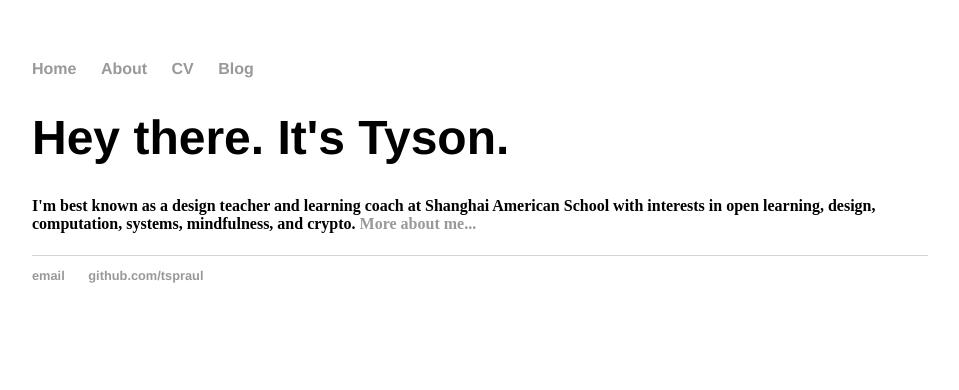
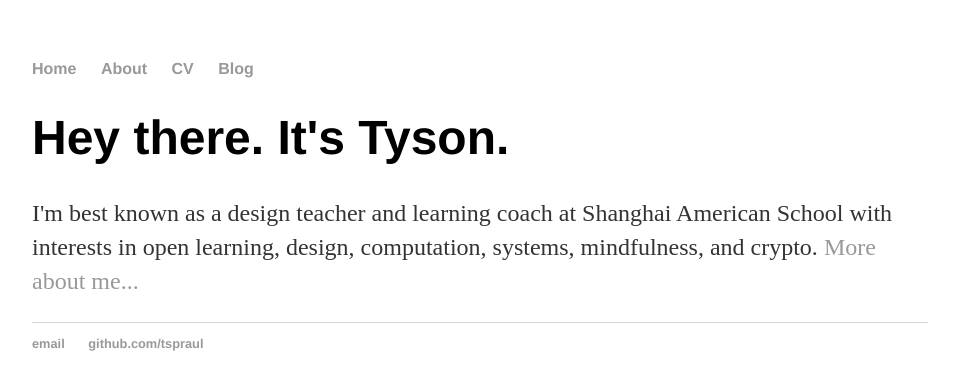
Before and after one commit to tspraul/tspraul, a Jekyll site: the page built from index.html, in a window 1280 px wide. Shown: the top 390 px of the page, without its empty margins (160-1119 px from the left). Built offline with Jekyll 4.4.1, drawn with Linux system fonts in a browser that asks for light colours.

```diff
--- a/index.html
+++ b/index.html
@@ -4,6 +4,6 @@ title: Tyson Spraul
 ---
 <div class="blurb">
         <h1>Hey there. It's Tyson.</h1>
-	<h4>I'm best known as a design teacher and learning coach at Shanghai American School with interests
-	in open learning, design, computation, systems, mindfulness, and crypto. <a href="{{ site.baseurl }}/about">More about me...</a></h4>
+	<p>I'm best known as a design teacher and learning coach at Shanghai American School with interests
+	in open learning, design, computation, systems, mindfulness, and crypto. <a href="{{ site.baseurl }}/about">More about me...</a></p>
 </div><!-- /.blurb -->
```
